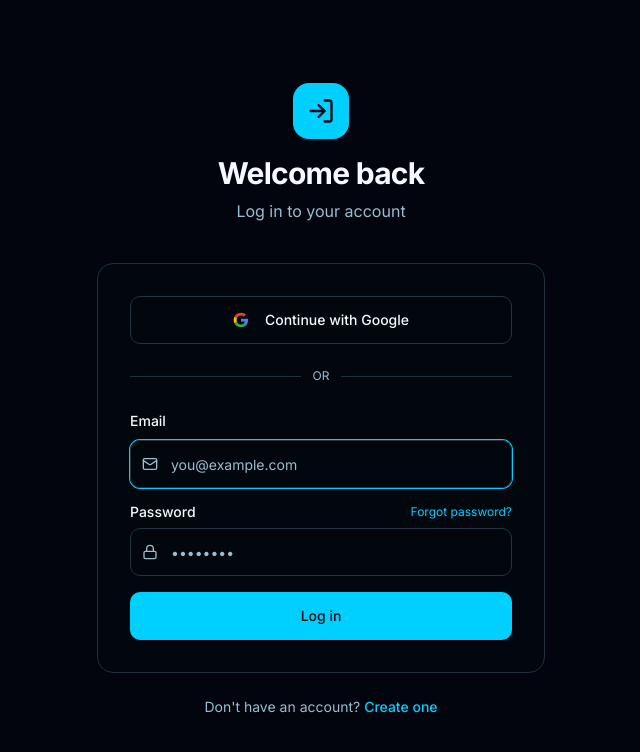
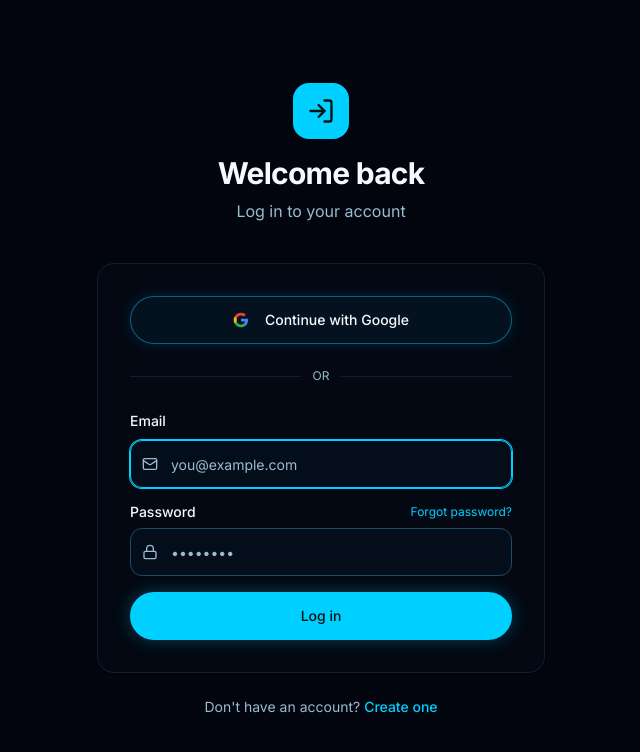
Before and after one commit to Strategic-Minds-AI/visual-x1-platform, a React (Vite) app: page /login in a window 1280 px wide. Shown: the top 752 px of the page, without its empty margins (319-959 px from the left). Built offline with nearby package versions, Linux system fonts and the light colour scheme; no server answers.

Commit message:
Apply X1 design system and remove theme toggle
Co-authored-by: strategic-minds-ai-labs <332441289+strategic-minds-ai-labs@users.noreply.github.com>

```diff
--- a/src/App.jsx
+++ b/src/App.jsx
@@ -57,7 +57,7 @@ const AuthenticatedApp = () => {
   if (isLoadingPublicSettings || isLoadingAuth) {
     return (
       <div className="fixed inset-0 flex items-center justify-center">
-        <div className="w-8 h-8 border-4 border-slate-200 border-t-slate-800 rounded-full animate-spin"></div>
+        <div className="w-8 h-8 border-4 border-primary/20 border-t-primary rounded-full animate-spin"></div>
       </div>
     );
   }
--- a/src/components/ui/badge.jsx
+++ b/src/components/ui/badge.jsx
@@ -4,17 +4,17 @@ import { cva } from "class-variance-authority";
 import { cn } from "@/lib/utils"
 
 const badgeVariants = cva(
-  "inline-flex items-center rounded-md border px-2.5 py-0.5 text-xs font-semibold transition-colors focus:outline-none focus:ring-2 focus:ring-ring focus:ring-offset-2",
+  "inline-flex items-center rounded-full border-0 px-2.5 py-0.5 text-xs font-semibold tracking-wide transition-colors focus:outline-none focus:ring-2 focus:ring-ring focus:ring-offset-2",
   {
     variants: {
       variant: {
         default:
-          "border-transparent bg-primary text-primary-foreground shadow hover:bg-primary/80",
+          "bg-primary text-primary-foreground hover:bg-primary/80",
         secondary:
-          "border-transparent bg-secondary text-secondary-foreground hover:bg-secondary/80",
+          "bg-secondary text-secondary-foreground hover:bg-secondary/80",
         destructive:
-          "border-transparent bg-destructive text-destructive-foreground shadow hover:bg-destructive/80",
-        outline: "text-foreground",
+          "bg-destructive text-destructive-foreground hover:bg-destructive/80",
+        outline: "text-muted-foreground",
       },
     },
     defaultVariants: {
--- a/src/components/ui/button.jsx
+++ b/src/components/ui/button.jsx
@@ -5,18 +5,18 @@ import { cva } from "class-variance-authority";
 import { cn } from "@/lib/utils"
 
 const buttonVariants = cva(
-  "inline-flex items-center justify-center gap-2 whitespace-nowrap rounded-md text-sm font-medium transition-colors focus-visible:outline-none focus-visible:ring-1 focus-visible:ring-ring disabled:pointer-events-none disabled:opacity-50 [&_svg]:pointer-events-none [&_svg]:size-4 [&_svg]:shrink-0",
+  "inline-flex items-center justify-center gap-2 whitespace-nowrap rounded-full text-sm font-medium transition-all focus-visible:outline-none focus-visible:ring-1 focus-visible:ring-ring disabled:pointer-events-none disabled:opacity-50 [&_svg]:pointer-events-none [&_svg]:size-4 [&_svg]:shrink-0",
   {
     variants: {
       variant: {
         default:
-          "bg-primary text-primary-foreground shadow hover:bg-primary/90",
+          "bg-primary text-primary-foreground shadow-[0_0_18px_hsl(var(--primary)/0.28)] hover:bg-primary/90 hover:shadow-[0_0_28px_hsl(var(--primary)/0.5)]",
         destructive:
-          "bg-destructive text-destructive-foreground shadow-sm hover:bg-destructive/90",
+          "bg-destructive text-destructive-foreground hover:bg-destructive/90",
         outline:
-          "border border-input bg-transparent shadow-sm hover:bg-accent hover:text-accent-foreground",
+          "x1-pill-outline shadow-[0_0_16px_hsl(var(--primary)/0.14)]",
         secondary:
-          "bg-secondary text-secondary-foreground shadow-sm hover:bg-secondary/80",
+          "border-0 bg-secondary text-secondary-foreground hover:bg-accent",
         ghost: "hover:bg-accent hover:text-accent-foreground",
         link: "text-primary underline-offset-4 hover:underline",
       },
--- a/src/components/ui/card.jsx
+++ b/src/components/ui/card.jsx
@@ -5,7 +5,7 @@ import { cn } from "@/lib/utils"
 const Card = React.forwardRef(({ className, ...props }, ref) => (
   <div
     ref={ref}
-    className={cn("rounded-xl border bg-card text-card-foreground shadow electric-hover", className)}
+    className={cn("rounded-2xl border-0 bg-card/60 backdrop-blur-md text-card-foreground electric-hover", className)}
     {...props} />
 ))
 Card.displayName = "Card"
--- a/src/components/ui/dialog.jsx
+++ b/src/components/ui/dialog.jsx
@@ -31,7 +31,7 @@ const DialogContent = React.forwardRef(({ className, children, ...props }, ref)
     <DialogPrimitive.Content
       ref={ref}
       className={cn(
-        "fixed left-[50%] top-[50%] z-50 grid w-full max-w-lg translate-x-[-50%] translate-y-[-50%] gap-4 border bg-background p-6 shadow-lg duration-200 data-[state=open]:animate-in data-[state=closed]:animate-out data-[state=closed]:fade-out-0 data-[state=open]:fade-in-0 data-[state=closed]:zoom-out-95 data-[state=open]:zoom-in-95 data-[state=closed]:slide-out-to-left-1/2 data-[state=closed]:slide-out-to-top-[48%] data-[state=open]:slide-in-from-left-1/2 data-[state=open]:slide-in-from-top-[48%] sm:rounded-lg",
+        "fixed left-[50%] top-[50%] z-50 grid w-full max-w-lg translate-x-[-50%] translate-y-[-50%] gap-4 border-0 bg-popover/95 p-6 shadow-[0_0_60px_rgba(0,0,0,0.65)] backdrop-blur-xl duration-200 data-[state=open]:animate-in data-[state=closed]:animate-out data-[state=closed]:fade-out-0 data-[state=open]:fade-in-0 data-[state=closed]:zoom-out-95 data-[state=open]:zoom-in-95 data-[state=closed]:slide-out-to-left-1/2 data-[state=closed]:slide-out-to-top-[48%] data-[state=open]:slide-in-from-left-1/2 data-[state=open]:slide-in-from-top-[48%] sm:rounded-3xl",
         className
       )}
       {...props}>
--- a/src/components/ui/dropdown-menu.jsx
+++ b/src/components/ui/dropdown-menu.jsx
@@ -36,7 +36,7 @@ const DropdownMenuSubContent = React.forwardRef(({ className, ...props }, ref) =
   <DropdownMenuPrimitive.SubContent
     ref={ref}
     className={cn(
-      "z-50 min-w-[8rem] overflow-hidden rounded-md border bg-popover p-1 text-popover-foreground shadow-lg data-[state=open]:animate-in data-[state=closed]:animate-out data-[state=closed]:fade-out-0 data-[state=open]:fade-in-0 data-[state=closed]:zoom-out-95 data-[state=open]:zoom-in-95 data-[side=bottom]:slide-in-from-top-2 data-[side=left]:slide-in-from-right-2 data-[side=right]:slide-in-from-left-2 data-[side=top]:slide-in-from-bottom-2",
+      "z-50 min-w-[8rem] overflow-hidden rounded-2xl border-0 bg-popover/90 p-1.5 text-popover-foreground shadow-[0_0_45px_rgba(0,0,0,0.6)] backdrop-blur-xl data-[state=open]:animate-in data-[state=closed]:animate-out data-[state=closed]:fade-out-0 data-[state=open]:fade-in-0 data-[state=closed]:zoom-out-95 data-[state=open]:zoom-in-95 data-[side=bottom]:slide-in-from-top-2 data-[side=left]:slide-in-from-right-2 data-[side=right]:slide-in-from-left-2 data-[side=top]:slide-in-from-bottom-2",
       className
     )}
     {...props} />
@@ -50,7 +50,7 @@ const DropdownMenuContent = React.forwardRef(({ className, sideOffset = 4, ...pr
       ref={ref}
       sideOffset={sideOffset}
       className={cn(
-        "z-50 min-w-[8rem] overflow-hidden rounded-md border bg-popover p-1 text-popover-foreground shadow-md",
+        "z-50 min-w-[8rem] overflow-hidden rounded-2xl border-0 bg-popover/90 p-1.5 text-popover-foreground shadow-[0_0_45px_rgba(0,0,0,0.6)] backdrop-blur-xl",
         "data-[state=open]:animate-in data-[state=closed]:animate-out data-[state=closed]:fade-out-0 data-[state=open]:fade-in-0 data-[state=closed]:zoom-out-95 data-[state=open]:zoom-in-95 data-[side=bottom]:slide-in-from-top-2 data-[side=left]:slide-in-from-right-2 data-[side=right]:slide-in-from-left-2 data-[side=top]:slide-in-from-bottom-2",
         className
       )}
@@ -63,7 +63,7 @@ const DropdownMenuItem = React.forwardRef(({ className, inset, ...props }, ref)
   <DropdownMenuPrimitive.Item
     ref={ref}
     className={cn(
-      "relative flex cursor-default select-none items-center gap-2 rounded-sm px-2 py-1.5 text-sm outline-none transition-colors focus:bg-accent focus:text-accent-foreground data-[disabled]:pointer-events-none data-[disabled]:opacity-50 [&>svg]:size-4 [&>svg]:shrink-0",
+      "relative flex cursor-default select-none items-center gap-2 rounded-lg px-2.5 py-1.5 text-sm outline-none transition-colors focus:bg-accent focus:text-accent-foreground data-[disabled]:pointer-events-none data-[disabled]:opacity-50 [&>svg]:size-4 [&>svg]:shrink-0",
       inset && "pl-8",
       className
     )}
--- a/src/components/ui/input.jsx
+++ b/src/components/ui/input.jsx
@@ -7,7 +7,7 @@ const Input = React.forwardRef(({ className, type, ...props }, ref) => {
     (<input
       type={type}
       className={cn(
-        "flex h-9 w-full rounded-md border border-input bg-transparent px-3 py-1 text-base shadow-sm transition-colors file:border-0 file:bg-transparent file:text-sm file:font-medium file:text-foreground placeholder:text-muted-foreground focus-visible:outline-none focus-visible:ring-1 focus-visible:ring-ring disabled:cursor-not-allowed disabled:opacity-50 md:text-sm",
+        "flex h-9 w-full rounded-xl border border-input bg-popover/40 px-3 py-1 text-base transition-colors file:border-0 file:bg-transparent file:text-sm file:font-medium file:text-foreground placeholder:text-muted-foreground focus-visible:outline-none focus-visible:border-primary focus-visible:ring-1 focus-visible:ring-ring disabled:cursor-not-allowed disabled:opacity-50 md:text-sm",
         className
       )}
       ref={ref}
--- a/src/components/ui/select.jsx
+++ b/src/components/ui/select.jsx
@@ -16,7 +16,7 @@ const SelectTrigger = React.forwardRef(({ className, children, ...props }, ref)
   <SelectPrimitive.Trigger
     ref={ref}
     className={cn(
-      "flex h-9 w-full items-center justify-between whitespace-nowrap rounded-md border border-input bg-transparent px-3 py-2 text-sm shadow-sm ring-offset-background data-[placeholder]:text-muted-foreground focus:outline-none focus:ring-1 focus:ring-ring disabled:cursor-not-allowed disabled:opacity-50 [&>span]:line-clamp-1",
+      "flex h-9 w-full items-center justify-between whitespace-nowrap rounded-xl border border-input bg-popover/40 px-3 py-2 text-sm ring-offset-background data-[placeholder]:text-muted-foreground focus:outline-none focus:border-primary focus:ring-1 focus:ring-ring disabled:cursor-not-allowed disabled:opacity-50 [&>span]:line-clamp-1",
       className
     )}
     {...props}>
@@ -54,7 +54,7 @@ const SelectContent = React.forwardRef(({ className, children, position = "poppe
     <SelectPrimitive.Content
       ref={ref}
       className={cn(
-        "relative z-50 max-h-96 min-w-[8rem] overflow-hidden rounded-md border bg-popover text-popover-foreground shadow-md data-[state=open]:animate-in data-[state=closed]:animate-out data-[state=closed]:fade-out-0 data-[state=open]:fade-in-0 data-[state=closed]:zoom-out-95 data-[state=open]:zoom-in-95 data-[side=bottom]:slide-in-from-top-2 data-[side=left]:slide-in-from-right-2 data-[side=right]:slide-in-from-left-2 data-[side=top]:slide-in-from-bottom-2",
+        "relative z-50 max-h-96 min-w-[8rem] overflow-hidden rounded-2xl border-0 bg-popover/90 backdrop-blur-xl text-popover-foreground shadow-[0_0_45px_rgba(0,0,0,0.6)] data-[state=open]:animate-in data-[state=closed]:animate-out data-[state=closed]:fade-out-0 data-[state=open]:fade-in-0 data-[state=closed]:zoom-out-95 data-[state=open]:zoom-in-95 data-[side=bottom]:slide-in-from-top-2 data-[side=left]:slide-in-from-right-2 data-[side=right]:slide-in-from-left-2 data-[side=top]:slide-in-from-bottom-2",
         position === "popper" &&
           "data-[side=bottom]:translate-y-1 data-[side=left]:-translate-x-1 data-[side=right]:translate-x-1 data-[side=top]:-translate-y-1",
         className
@@ -85,7 +85,7 @@ const SelectItem = React.forwardRef(({ className, children, ...props }, ref) =>
   <SelectPrimitive.Item
     ref={ref}
     className={cn(
-      "relative flex w-full cursor-default select-none items-center rounded-sm py-1.5 pl-2 pr-8 text-sm outline-none focus:bg-accent focus:text-accent-foreground data-[disabled]:pointer-events-none data-[disabled]:opacity-50",
+      "relative flex w-full cursor-default select-none items-center rounded-lg py-1.5 pl-2 pr-8 text-sm outline-none focus:bg-accent focus:text-accent-foreground data-[disabled]:pointer-events-none data-[disabled]:opacity-50",
       className
     )}
     {...props}>
--- a/src/components/ui/tabs.jsx
+++ b/src/components/ui/tabs.jsx
@@ -9,7 +9,7 @@ const TabsList = React.forwardRef(({ className, ...props }, ref) => (
   <TabsPrimitive.List
     ref={ref}
     className={cn(
-      "inline-flex h-9 items-center justify-center rounded-lg bg-muted p-1 text-muted-foreground",
+      "x1-pill x1-glass inline-flex h-10 items-center justify-center p-1 text-muted-foreground",
       className
     )}
     {...props} />
@@ -20,7 +20,7 @@ const TabsTrigger = React.forwardRef(({ className, ...props }, ref) => (
   <TabsPrimitive.Trigger
     ref={ref}
     className={cn(
-      "inline-flex items-center justify-center whitespace-nowrap rounded-md px-3 py-1 text-sm font-medium ring-offset-background transition-all focus-visible:outline-none focus-visible:ring-2 focus-visible:ring-ring focus-visible:ring-offset-2 disabled:pointer-events-none disabled:opacity-50 data-[state=active]:bg-background data-[state=active]:text-foreground data-[state=active]:shadow",
+      "x1-pill inline-flex items-center justify-center whitespace-nowrap px-3.5 py-1 text-sm font-medium ring-offset-background transition-all focus-visible:outline-none focus-visible:ring-2 focus-visible:ring-ring focus-visible:ring-offset-2 disabled:pointer-events-none disabled:opacity-50 data-[state=active]:bg-primary/10 data-[state=active]:text-primary data-[state=active]:shadow-[0_0_18px_hsl(var(--primary)/0.2)]",
       className
     )}
     {...props} />
--- a/src/components/ui/textarea.jsx
+++ b/src/components/ui/textarea.jsx
@@ -6,7 +6,7 @@ const Textarea = React.forwardRef(({ className, ...props }, ref) => {
   return (
     (<textarea
       className={cn(
-        "flex min-h-[60px] w-full rounded-md border border-input bg-transparent px-3 py-2 text-base shadow-sm placeholder:text-muted-foreground focus-visible:outline-none focus-visible:ring-1 focus-visible:ring-ring disabled:cursor-not-allowed disabled:opacity-50 md:text-sm",
+        "flex min-h-[60px] w-full rounded-xl border border-input bg-popover/40 px-3 py-2 text-base placeholder:text-muted-foreground focus-visible:outline-none focus-visible:border-primary focus-visible:ring-1 focus-visible:ring-ring disabled:cursor-not-allowed disabled:opacity-50 md:text-sm",
         className
       )}
       ref={ref}
--- a/src/index.css
+++ b/src/index.css
@@ -5,75 +5,33 @@
 @tailwind utilities;
 
 @layer base {
-  /* X1 OPERATING SYSTEM identity — measured 2026-10-20 from X1's own BrandTheme.css
-     and its live front end: canvas #02050d, header #02060f, surface #030914,
-     panel #061726, cyan #02cfff, blue #128cff, green #66ff9c, white #f6fbff,
+  /* X1 OPERATING SYSTEMS is the single theme of this application.
+     Exact values taken from X1's own BrandTheme.css and its live front end:
+     canvas #02050d, header #02060f, surface #030914, panel #061726,
+     cyan #02cfff, blue #128cff, green #66ff9c, white #f6fbff,
      muted #9bbdd0, focus #83ffb4, Inter, uppercase tracked labels, glass surfaces.
-     Dark carries X1's canvas exactly. Light is the same family made legible on
-     white so the theme toggle keeps working. */
-  :root {
-    --background: 200 33% 98%;
-    --foreground: 223 73% 6%;
-    --card: 0 0% 100%;
-    --card-foreground: 223 73% 6%;
-    --popover: 0 0% 100%;
-    --popover-foreground: 223 73% 6%;
-    --primary: 191 100% 32%;
-    --primary-foreground: 0 0% 100%;
-    --secondary: 194 55% 94%;
-    --secondary-foreground: 223 73% 10%;
-    --muted: 200 40% 95%;
-    --muted-foreground: 201 28% 34%;
-    --accent: 197 55% 92%;
-    --accent-foreground: 223 73% 10%;
-    --destructive: 0 72% 45%;
-    --destructive-foreground: 0 0% 100%;
-    --border: 200 30% 84%;
-    --input: 200 30% 84%;
-    --ring: 191 100% 38%;
-    --electric: 191 100% 38%;
-    --action: 141 60% 32%;
-    --x1-blue: 209 100% 40%;
-    --focus: 141 60% 32%;
-    --chart-1: 191 100% 32%;
-    --chart-2: 209 100% 40%;
-    --chart-3: 141 60% 34%;
-    --chart-4: 199 56% 44%;
-    --chart-5: 209 60% 50%;
-    --radius: 0.75rem;
-    --font-heading: 'Inter', ui-sans-serif, system-ui, sans-serif;
-    --font-body: 'Inter', ui-sans-serif, system-ui, sans-serif;
-    --font-display: 'Inter', ui-sans-serif, system-ui, sans-serif;
-    --font-mono: ui-monospace, SFMono-Regular, Menlo, Monaco, Consolas, "Liberation Mono", "Courier New", monospace;
-    --sidebar-background: 200 40% 97%;
-    --sidebar-foreground: 223 73% 6%;
-    --sidebar-primary: 191 100% 32%;
-    --sidebar-primary-foreground: 0 0% 100%;
-    --sidebar-accent: 197 55% 92%;
-    --sidebar-accent-foreground: 223 73% 10%;
-    --sidebar-border: 200 30% 84%;
-    --sidebar-ring: 191 100% 38%;
-  }
-
+     Both blocks carry the X1 values so no state of the app can fall back to the
+     old Visual X light theme. */
+  :root,
   .dark {
-    --background: 223 73% 3%;
+    --background: 224 73% 3%;
     --foreground: 207 100% 98%;
-    --card: 221 76% 3%;
+    --card: 219 74% 4%;
     --card-foreground: 207 100% 98%;
     --popover: 208 73% 9%;
     --popover-foreground: 207 100% 98%;
     --primary: 191 100% 50%;
-    --primary-foreground: 223 73% 5%;
-    --secondary: 219 74% 5%;
+    --primary-foreground: 157 100% 4%;
+    --secondary: 219 74% 6%;
     --secondary-foreground: 207 100% 98%;
     --muted: 208 73% 9%;
-    --muted-foreground: 201 36% 71%;
-    --accent: 206 55% 15%;
+    --muted-foreground: 202 36% 71%;
+    --accent: 206 55% 14%;
     --accent-foreground: 207 100% 98%;
     --destructive: 0 72% 48%;
     --destructive-foreground: 0 0% 100%;
-    --border: 203 34% 18%;
-    --input: 204 32% 19%;
+    --border: 210 55% 12%;
+    --input: 200 60% 25%;
     --ring: 191 100% 50%;
     --electric: 191 100% 50%;
     --action: 141 100% 70%;
@@ -84,13 +42,18 @@
     --chart-3: 141 100% 70%;
     --chart-4: 191 60% 40%;
     --chart-5: 144 100% 76%;
-    --sidebar-background: 222 76% 3%;
+    --radius: 0.95rem;
+    --font-heading: 'Inter', ui-sans-serif, system-ui, sans-serif;
+    --font-body: 'Inter', ui-sans-serif, system-ui, sans-serif;
+    --font-display: 'Inter', ui-sans-serif, system-ui, sans-serif;
+    --font-mono: ui-monospace, SFMono-Regular, Menlo, Monaco, Consolas, "Liberation Mono", "Courier New", monospace;
+    --sidebar-background: 219 74% 4%;
     --sidebar-foreground: 207 100% 98%;
     --sidebar-primary: 191 100% 50%;
-    --sidebar-primary-foreground: 223 73% 5%;
-    --sidebar-accent: 206 55% 15%;
+    --sidebar-primary-foreground: 157 100% 4%;
+    --sidebar-accent: 206 55% 14%;
     --sidebar-accent-foreground: 207 100% 98%;
-    --sidebar-border: 203 34% 18%;
+    --sidebar-border: 210 55% 12%;
     --sidebar-ring: 191 100% 50%;
   }
 
@@ -98,18 +61,30 @@
     @apply border-border outline-ring/50;
   }
 
+  html {
+    color-scheme: dark;
+  }
+
   body {
     @apply bg-background text-foreground font-body;
   }
 
-  /* X1 canvas: the star field and the cyan canvasing glow behind everything. */
-  .dark body {
+  /* X1 canvas: the star field and the cyan glow behind everything, in every state. */
+  body {
     background-image:
       radial-gradient(circle at 70% 28%, rgba(18, 140, 255, 0.16), transparent 55%),
       radial-gradient(circle at 12% 18%, rgba(167, 220, 255, 0.7) 0 1px, transparent 1.5px),
       radial-gradient(circle at 80% 47%, rgba(55, 177, 250, 0.65) 0 0.8px, transparent 1.5px),
       radial-gradient(circle at 34% 76%, rgba(255, 255, 255, 0.55) 0 0.8px, transparent 1.4px);
     background-attachment: fixed;
+  }
+
+  /* X1 lays panels on the canvas instead of drawing boxes around them, so the
+     default hairline chrome is removed wherever the primitives still ask for it. */
+  [data-radix-popper-content-wrapper] [role="menu"],
+  [role="dialog"],
+  [role="tabpanel"] {
+    border-color: transparent;
   }
 }
 
@@ -122,18 +97,12 @@
     -webkit-backdrop-filter: blur(14px);
     border: 1px solid hsl(0 0% 100% / 0.1);
   }
-  .dark .x1-glass {
-    background-color: hsl(var(--popover) / 0.42);
-  }
 
-  /* The same glass without the hairline, for the open-panel home page. */
+  /* The same glass without the hairline, for open surfaces such as cards. */
   .x1-glass-flat {
     background-color: hsl(var(--popover) / 0.5);
     backdrop-filter: blur(14px);
     -webkit-backdrop-filter: blur(14px);
-  }
-  .dark .x1-glass-flat {
-    background-color: hsl(var(--popover) / 0.42);
   }
 
   .x1-pill {
@@ -177,13 +146,15 @@
   }
 
   .x1-pill-outline {
-    border: 1px solid hsl(0 0% 100% / 0.2);
+    border: 1px solid hsl(var(--primary) / 0.45);
+    background-color: hsl(var(--popover) / 0.6);
     color: hsl(var(--foreground));
-    transition: border-color 180ms ease, background-color 180ms ease;
+    transition: border-color 180ms ease, background-color 180ms ease, box-shadow 180ms ease;
   }
   .x1-pill-outline:hover {
-    border-color: hsl(var(--primary) / 0.75);
+    border-color: hsl(var(--primary) / 0.8);
     background-color: hsl(var(--primary) / 0.08);
+    box-shadow: 0 0 22px hsl(var(--primary) / 0.24);
   }
 
   .x1-glass:focus-visible,
@@ -195,10 +166,36 @@
 
   /* Electric cyan hairline that appears on hover across interactive surfaces. */
   .electric-hover {
-    transition: border-color 180ms ease, box-shadow 180ms ease;
+    transition: border-color 180ms ease, box-shadow 180ms ease, background-color 180ms ease;
   }
   .electric-hover:hover {
     border-color: hsl(var(--electric));
     box-shadow: 0 0 0 1px hsl(var(--electric) / 0.6);
   }
 }
+
+/* The retired Visual X light chrome is remapped onto the X1 canvas, so earlier
+   screens that still name the old grey palette no longer draw white boxes and
+   hard hairline borders. Deliberately outside the Tailwind layers so these win
+   over the utility classes they replace. */
+.border-slate-100, .border-slate-200, .border-slate-300, .border-slate-400,
+.border-gray-100, .border-gray-200, .border-gray-300,
+.border-slate-700, .border-slate-800, .border-gray-700, .border-gray-800 {
+  border-color: hsl(var(--border)) !important;
+}
+
+.divide-slate-200 > * + *, .divide-gray-200 > * + * {
+  border-color: hsl(var(--border)) !important;
+}
+
+.bg-white, .bg-slate-50, .bg-slate-100, .bg-gray-50, .bg-gray-100 {
+  background-color: hsl(var(--card) / 0.55) !important;
+}
+
+.text-slate-900, .text-slate-800, .text-gray-900, .text-gray-800 {
+  color: hsl(var(--foreground)) !important;
+}
+
+.text-slate-500, .text-slate-600, .text-gray-500, .text-gray-600 {
+  color: hsl(var(--muted-foreground)) !important;
+}
```
Also changed, not shown: src/components/workspace/AppShell.jsx (+3 -13 lines).
